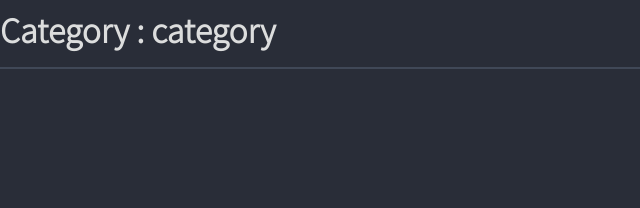
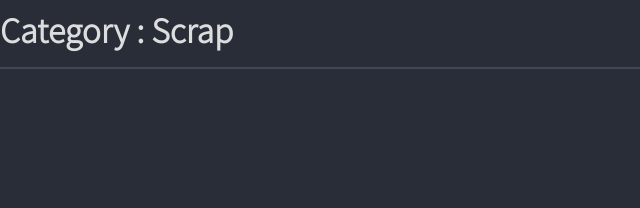
Before and after one commit to kmaeda6320084/learn_crypto, a Jekyll site: the page built from collections/_category/scrap.html, in a window 1280 px wide. Shown: the top 208 px of the page, without its empty margins (0-640 px from the left). Built offline with Jekyll 4.4.1, drawn with Linux system fonts in a browser that asks for light colours; part of the change alters nothing that is shown.

Commit message:
category

```diff
--- a/_layouts/category.html
+++ b/_layouts/category.html
@@ -1,7 +1,7 @@
 ---
 layout: default
 ---
-{% assign category = page.collection %}
+{% assign category = page.title %}
 <h1>Category : {{ category }}</h1>
 <hr>
 {% if site.tags[category] %}
```
